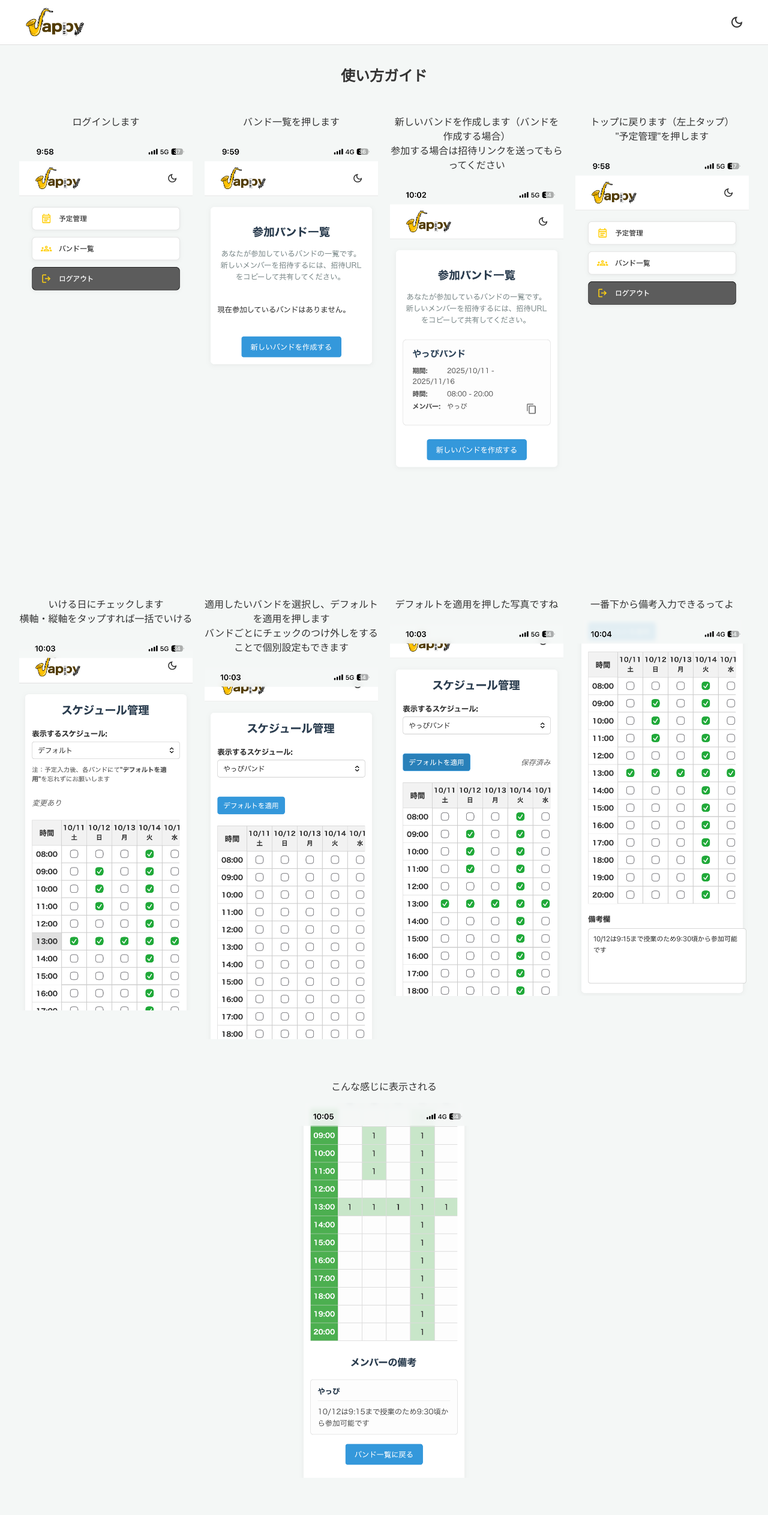
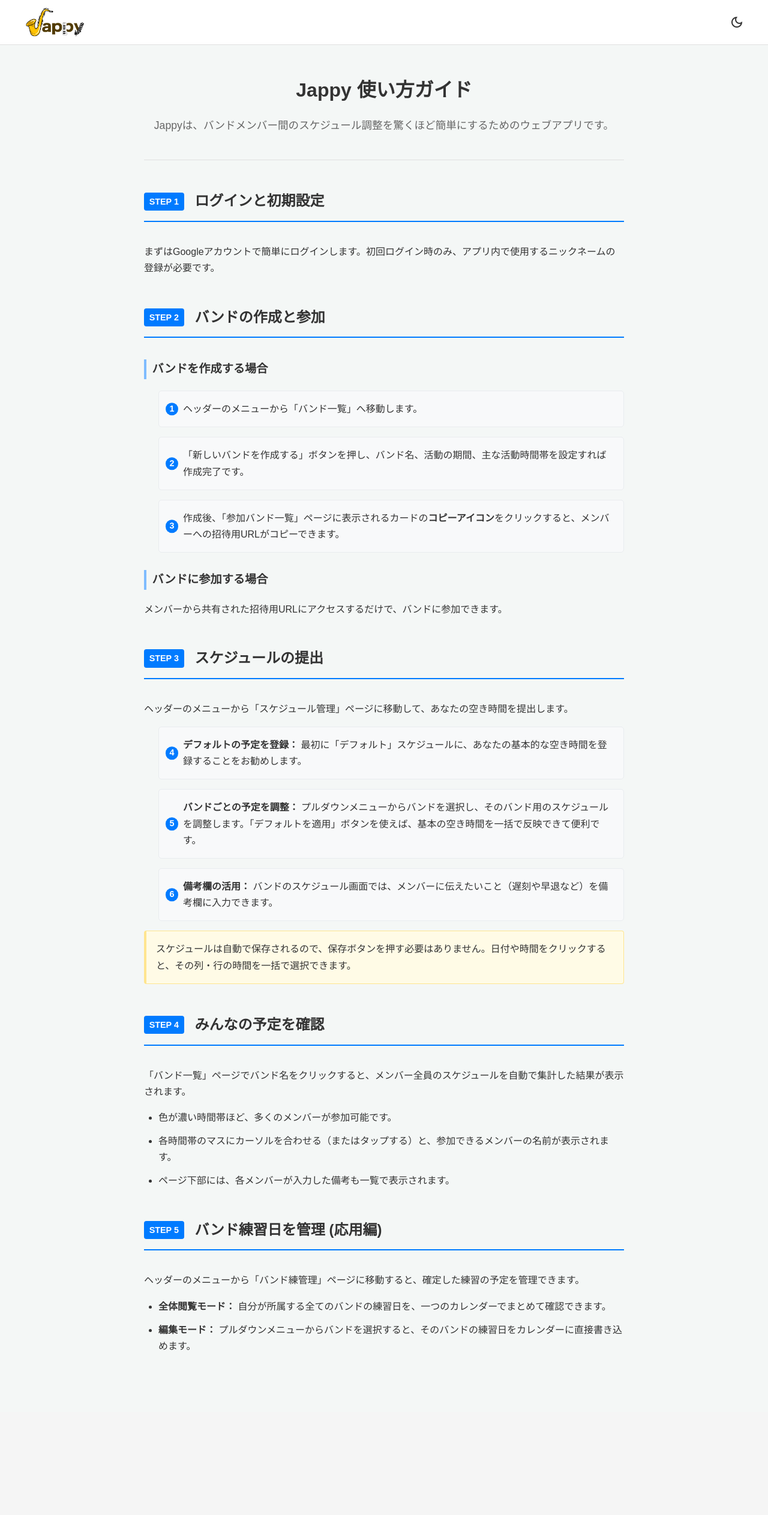
Before and after one commit to yappippipiyya/Jappy, a Flask app: page /usage in a window 1280 px wide. Shown: the whole page at 60% size. After the commit the page ends 2250 px from the top, so only its background shows below. Run offline with Flask 3, Linux system fonts and the light colour scheme; a user stored in the database is signed in.

Commit message:
usageサイトを全部aiに作らせた

```diff
--- a/Src/static/css/usage.css
+++ b/Src/static/css/usage.css
@@ -1,53 +1,163 @@
-/* usage.css */
-
-.usage-guide h1 {
-  text-align: center;
-  margin-bottom: 2rem;
+/* ----------------------------------
+ * コンテナとヘッダー
+ * ---------------------------------- */
+.usage-container {
+  max-width: 800px;
+  margin: 2em auto;
+  padding: 1em 2em;
+  line-height: 1.7;
 }
 
-.usage-guide ul {
-  display: flex;
-  flex-wrap: wrap;
-  justify-content: center; /* この行を追加 */
-  list-style: none;
-  padding: 0;
-  margin: 0;
-  gap: 20px; /* アイテム間の隙間 */
+.usage-header {
+  text-align: center;
+  margin-bottom: 3em;
+  padding-bottom: 1.5em;
+  border-bottom: 1px solid #e0e0e0;
 }
 
-.usage-guide li {
-  width: calc(25% - 15px); /* 4列表示を基本とし、gapの値を考慮して調整 */
-  margin-bottom: 20px;
+.usage-header h1 {
+  font-size: 2rem;
+  margin-bottom: 0.5em;
 }
 
-.usage-guide .step {
-  display: flex;
-  flex-direction: column;
-  align-items: center;
-  text-align: center;
+.usage-header p {
+  font-size: 1.1rem;
+  color: #666;
 }
 
-.usage-guide .step img {
-  max-width: 100%;
-  height: auto;
-  margin-bottom: 10px;
+
+/* ----------------------------------
+ * セクション共通スタイル
+ * ---------------------------------- */
+.usage-section {
+  margin-bottom: 3em;
 }
 
-/* レスポンシブ対応 */
-@media (max-width: 1024px) { /* タブレット表示用にブレークポイントを追加 */
-  .usage-guide li {
-    width: calc(33.333% - 14px);
+.section-title {
+  font-size: 1.5rem;
+  padding-bottom: 0.5em;
+  border-bottom: 2px solid #007bff;
+  display: flex;
+  align-items: center;
+  gap: 0.75em;
+  margin-bottom: 1.5em;
+}
+
+.section-title span {
+  background-color: #007bff;
+  color: white;
+  padding: 0.2em 0.6em;
+  border-radius: 4px;
+  font-size: 0.9rem;
+}
+
+.section-content h3 {
+  font-size: 1.2rem;
+  margin-top: 1.5em;
+  margin-bottom: 1em;
+  padding-left: 0.5em;
+  border-left: 4px solid #7fbcff;
+}
+
+.section-content p,
+.section-content ul,
+.section-content ol {
+  margin-bottom: 1em;
+}
+
+.section-content ul,
+.section-content ol {
+  padding-left: 1.5em;
+}
+
+.section-content li {
+  margin-bottom: 0.75em;
+}
+
+
+/* ----------------------------------
+ * リストや注意書きのスタイル
+ * ---------------------------------- */
+.step-list {
+  list-style: none;
+  padding-left: 0;
+}
+
+.step-list li {
+  position: relative;
+  padding: 1em 1em 1em 2.5em;
+  margin-bottom: 1em;
+  background-color: #f8f9fa;
+  border: 1px solid #e9ecef;
+  border-radius: 5px;
+}
+
+.step-list li::before {
+  counter-increment: list-counter;
+  content: counter(list-counter);
+  position: absolute;
+  left: 0.75em;
+  top: 50%;
+  transform: translateY(-50%);
+  background-color: #007bff;
+  color: white;
+  width: 1.5em;
+  height: 1.5em;
+  border-radius: 50%;
+  font-size: 0.9em;
+  font-weight: bold;
+  text-align: center;
+  line-height: 1.5em;
+}
+
+body {
+  counter-reset: list-counter;
+}
+
+.notice {
+  background-color: #fffbe6;
+  border: 1px solid #ffe58f;
+  border-left: 4px solid #ffe58f;
+  padding: 1em;
+  border-radius: 4px;
+}
+
+
+/* ----------------------------------
+ * ダークテーマ対応
+ * ---------------------------------- */
+@media (prefers-color-scheme: dark) {
+  .usage-header {
+    border-bottom-color: #444;
+  }
+  .usage-header p {
+    color: #a0a0a0;
+  }
+  .section-content h3 {
+    border-left-color: #555;
+  }
+  .step-list li {
+    background-color: #3a3a3a;
+    border-color: #555;
+  }
+  .notice {
+    background-color: #4d442a;
+    border-color: #8c7d4a;
+    border-left-color: #8c7d4a;
   }
 }
 
+/* ----------------------------------
+ * レスポンシブ対応
+ * ---------------------------------- */
 @media (max-width: 768px) {
-  .usage-guide li {
-    width: calc(50% - 20px); /* 画面幅が768px以下で2列表示 */
+  .usage-container {
+    padding: 1em;
+  }
+  .usage-header h1 {
+    font-size: 1.6rem;
+  }
+  .section-title {
+    font-size: 1.3rem;
   }
 }
-
-@media (max-width: 480px) {
-  .usage-guide li {
-    width: 80%; /* 画面幅が480px以下で1列表示 */
-  }
-}
--- a/Src/templates/usage.html
+++ b/Src/templates/usage.html
@@ -2,75 +2,107 @@
 <html lang="ja">
 <head>
   {% include "head.html" %}
-
-  <title>トップ</title>
-  <link rel="stylesheet" href="{{ url_for('static', filename='css/base.css') }}">
+  <title>使い方ガイド - Jappy</title>
   <link rel="stylesheet" href="{{ url_for('static', filename='css/usage.css') }}">
 </head>
-
 <body>
   {% include "header.html" %}
 
-  <main class="container">
-    <section class="usage-guide">
-      <h1>使い方ガイド</h1>
+  <main class="usage-container">
+    <header class="usage-header">
+      <h1>Jappy 使い方ガイド</h1>
+      <p>Jappyは、バンドメンバー間のスケジュール調整を驚くほど簡単にするためのウェブアプリです。</p>
+    </header>
+
+    <!-- STEP 1: ログインと初期設定 -->
+    <section class="usage-section">
+      <h2 class="section-title"><span>STEP 1</span> ログインと初期設定</h2>
+      <div class="section-content">
+        <p>
+          まずはGoogleアカウントで簡単にログインします。初回ログイン時のみ、アプリ内で使用するニックネームの登録が必要です。
+        </p>
+      </div>
+    </section>
+
+    <!-- STEP 2: バンドの作成と参加 -->
+    <section class="usage-section">
+      <h2 class="section-title"><span>STEP 2</span> バンドの作成と参加</h2>
+      <div class="section-content">
+        <h3>バンドを作成する場合</h3>
+        <ol class="step-list">
+          <li>ヘッダーのメニューから「バンド一覧」へ移動します。</li>
+          <li>「新しいバンドを作成する」ボタンを押し、バンド名、活動の期間、主な活動時間帯を設定すれば作成完了です。</li>
+          <li>作成後、「参加バンド一覧」ページに表示されるカードの<strong>コピーアイコン</strong>をクリックすると、メンバーへの招待用URLがコピーできます。</li>
+        </ol>
+        <h3>バンドに参加する場合</h3>
+        <p>
+          メンバーから共有された招待用URLにアクセスするだけで、バンドに参加できます。
+        </p>
+      </div>
+    </section>
+
+    <!-- STEP 3: スケジュールの提出 -->
+    <section class="usage-section">
+      <h2 class="section-title"><span>STEP 3</span> スケジュールの提出</h2>
+      <div class="section-content">
+        <p>
+          ヘッダーのメニューから「スケジュール管理」ページに移動して、あなたの空き時間を提出します。
+        </p>
+        <ol class="step-list">
+          <li>
+            <strong>デフォルトの予定を登録：</strong>
+            最初に「デフォルト」スケジュールに、あなたの基本的な空き時間を登録することをお勧めします。
+          </li>
+          <li>
+            <strong>バンドごとの予定を調整：</strong>
+            プルダウンメニューからバンドを選択し、そのバンド用のスケジュールを調整します。「デフォルトを適用」ボタンを使えば、基本の空き時間を一括で反映できて便利です。
+          </li>
+          <li>
+            <strong>備考欄の活用：</strong>
+            バンドのスケジュール画面では、メンバーに伝えたいこと（遅刻や早退など）を備考欄に入力できます。
+          </li>
+        </ol>
+        <p class="notice">
+          スケジュールは自動で保存されるので、保存ボタンを押す必要はありません。日付や時間をクリックすると、その列・行の時間を一括で選択できます。
+        </p>
+      </div>
+    </section>
+
+    <!-- STEP 4: みんなの予定を確認 -->
+    <section class="usage-section">
+      <h2 class="section-title"><span>STEP 4</span> みんなの予定を確認</h2>
+      <div class="section-content">
+        <p>
+          「バンド一覧」ページでバンド名をクリックすると、メンバー全員のスケジュールを自動で集計した結果が表示されます。
+        </p>
+        <ul>
+          <li>色が濃い時間帯ほど、多くのメンバーが参加可能です。</li>
+          <li>各時間帯のマスにカーソルを合わせる（またはタップする）と、参加できるメンバーの名前が表示されます。</li>
+          <li>ページ下部には、各メンバーが入力した備考も一覧で表示されます。</li>
+        </ul>
+      </div>
+    </section>
+
+    <!-- STEP 5: バンド練習日を管理 -->
+    <section class="usage-section">
+      <h2 class="section-title"><span>STEP 5</span> バンド練習日を管理 (応用編)</h2>
+      <div class="section-content">
+        <p>
+          ヘッダーのメニューから「バンド練管理」ページに移動すると、確定した練習の予定を管理できます。
+        </p>
         <ul>
           <li>
-          <div class="step">
-            <p class="description">ログインします</p>
-            <img src="{{ url_for('static', filename='images/01.png') }}" alt="手順1の画像">
-          </div>
+            <strong>全体閲覧モード：</strong>
+            自分が所属する全てのバンドの練習日を、一つのカレンダーでまとめて確認できます。
           </li>
           <li>
-          <div class="step">
-            <p class="description">バンド一覧を押します</p>
-            <img src="{{ url_for('static', filename='images/02.png') }}" alt="手順2の画像">
-          </div>
-        </li>
-        <li>
-          <div class="step">
-            <p class="description">新しいバンドを作成します（バンドを作成する場合）<br>参加する場合は招待リンクを送ってもらってください</p>
-            <img src="{{ url_for('static', filename='images/03.png') }}" alt="手順3の画像">
-          </div>
-        </li>
-        <li>
-          <div class="step">
-            <p class="description">トップに戻ります（左上タップ）<br>"予定管理"を押します</p>
-            <img src="{{ url_for('static', filename='images/01.png') }}" alt="手順1の画像">
-          </div>
-        </li>
-        <li>
-          <div class="step">
-            <p class="description">いける日にチェックします<br>横軸・縦軸をタップすれば一括でいける</p>
-            <img src="{{ url_for('static', filename='images/04.png') }}" alt="手順4の画像">
-          </div>
-        </li>
-        <li>
-          <div class="step">
-            <p class="description">適用したいバンドを選択し、デフォルトを適用を押します<br>バンドごとにチェックのつけ外しをすることで個別設定もできます</p>
-            <img src="{{ url_for('static', filename='images/05.png') }}" alt="手順5の画像">
-          </div>
-        </li>
-        <li>
-          <div class="step">
-            <p class="description">デフォルトを適用を押した写真ですね</p>
-            <img src="{{ url_for('static', filename='images/06.png') }}" alt="手順6の画像">
-          </div>
-        </li>
-        <li>
-          <div class="step">
-            <p class="description">一番下から備考入力できるってよ</p>
-            <img src="{{ url_for('static', filename='images/07.png') }}" alt="手順7の画像">
-          </div>
-        </li>
-        <li>
-          <div class="step">
-            <p class="description">こんな感じに表示される</p>
-            <img src="{{ url_for('static', filename='images/08.png') }}" alt="手順8の画像">
-          </div>
+            <strong>編集モード：</strong>
+            プルダウンメニューからバンドを選択すると、そのバンドの練習日をカレンダーに直接書き込めます。
           </li>
         </ul>
+      </div>
     </section>
+
   </main>
 
 </body>
```
Also changed, not shown: Src/static/images/01.png (deleted), Src/static/images/02.png (deleted), Src/static/images/03.png (deleted), Src/static/images/04.png (deleted), Src/static/images/05.png (deleted), Src/static/images/06.png (deleted), Src/static/images/07.png (deleted), Src/static/images/08.png (deleted). Lines whose indentation alone changed are shown as unchanged.
